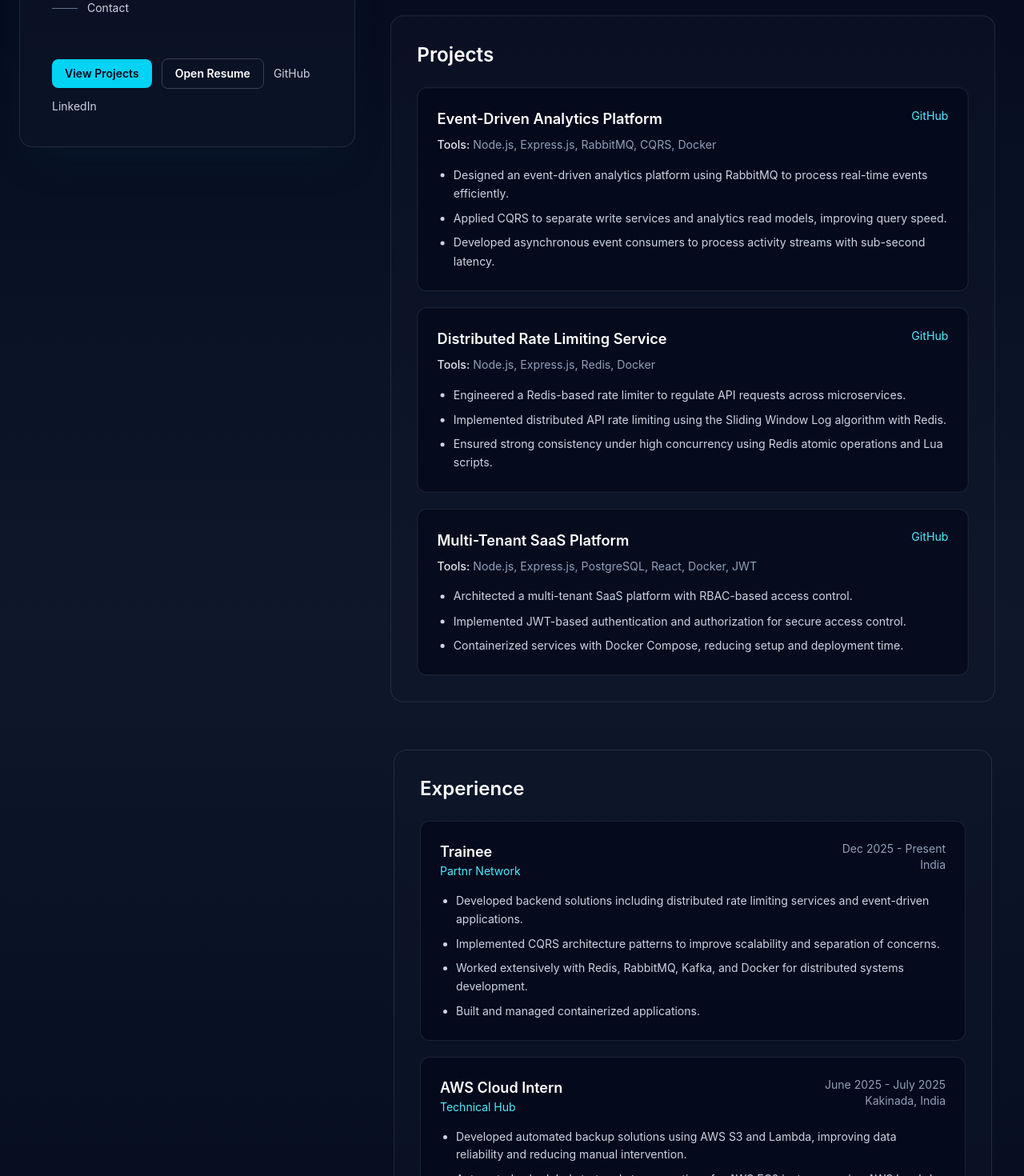
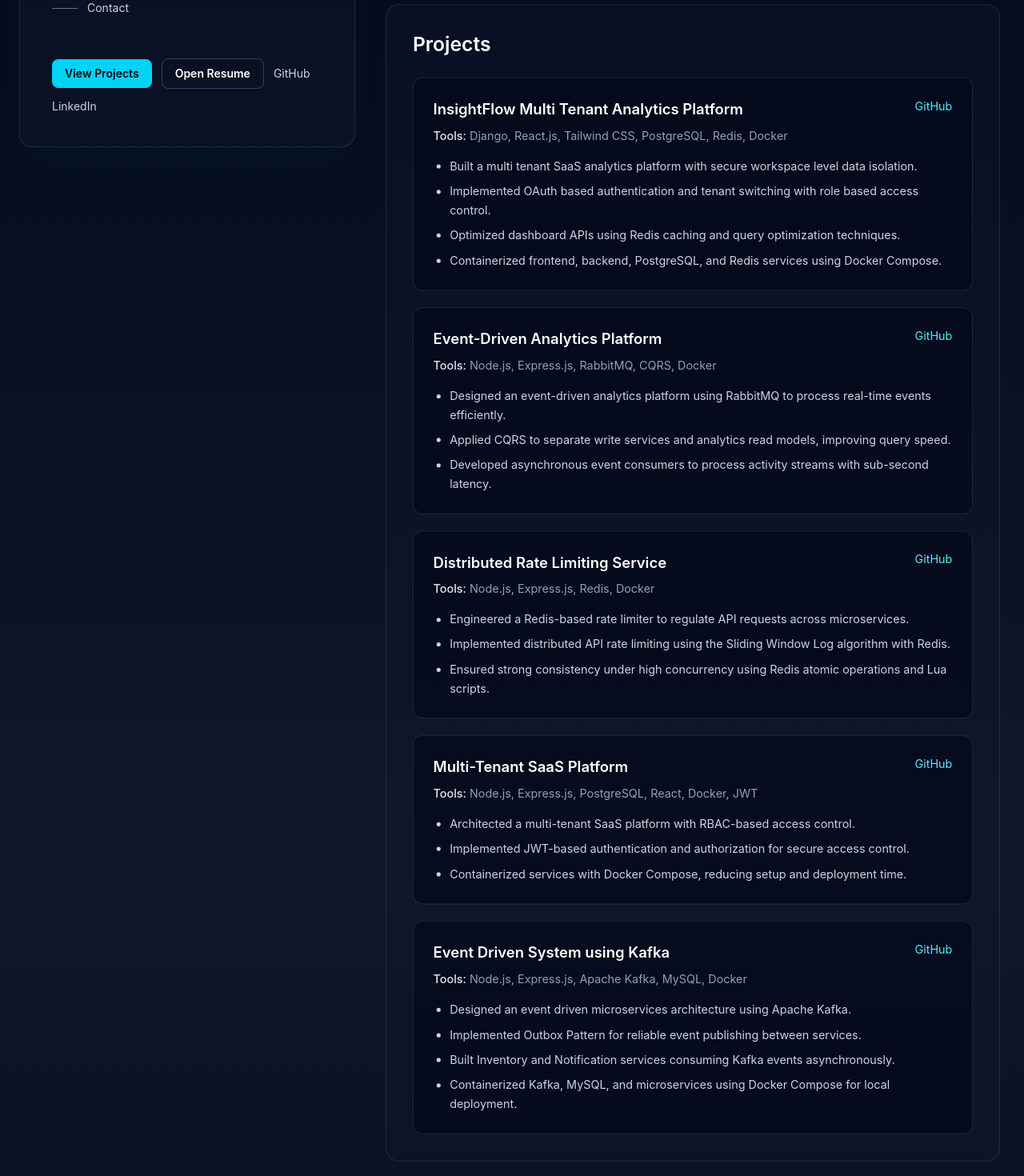
Before and after one commit to Rampeddireddi/Ram, a React (Vite) app: page / in a window 1280 px wide. Shown: the part 600-2070 px from the top of the page at 80% size. Built offline with nearby package versions, Linux system fonts and the light colour scheme.

Commit message:
added projects

```diff
--- a/src/data/portfolioData.js
+++ b/src/data/portfolioData.js
@@ -26,6 +26,18 @@ export const portfolioData = {
     "Git"
   ],
   projects: [
+    {
+  title: "InsightFlow Multi Tenant Analytics Platform",
+  tools: "Django, React.js, Tailwind CSS, PostgreSQL, Redis, Docker",
+  points: [
+    "Built a multi tenant SaaS analytics platform with secure workspace level data isolation.",
+    "Implemented OAuth based authentication and tenant switching with role based access control.",
+    "Optimized dashboard APIs using Redis caching and query optimization techniques.",
+    "Containerized frontend, backend, PostgreSQL, and Redis services using Docker Compose.",
+  ],
+  github:
+    "https://github.com/Rampeddireddi/Insightflow-Multi-Tenant-Analytics",
+},
     {
       title: "Event-Driven Analytics Platform",
       tools: "Node.js, Express.js, RabbitMQ, CQRS, Docker",
@@ -59,6 +71,18 @@ export const portfolioData = {
       github:
         "https://github.com/Rampeddireddi/Multi-Tenant-SAAS-Platform",
     },
+    {
+  title: "Event Driven System using Kafka",
+  tools: "Node.js, Express.js, Apache Kafka, MySQL, Docker",
+  points: [
+    "Designed an event driven microservices architecture using Apache Kafka.",
+    "Implemented Outbox Pattern for reliable event publishing between services.",
+    "Built Inventory and Notification services consuming Kafka events asynchronously.",
+    "Containerized Kafka, MySQL, and microservices using Docker Compose for local deployment.",
+  ],
+  github:
+    "https://github.com/Rampeddireddi/Event-Driven-System-using-Kafka",
+},
   ],
 
   experiences: [
```
